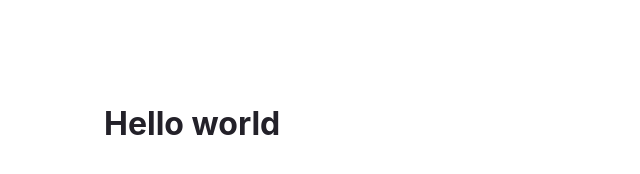
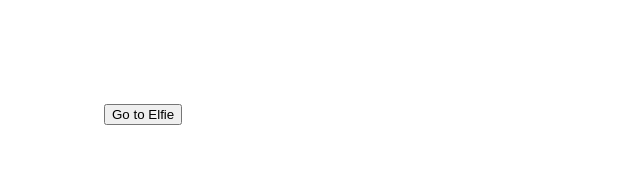
Before and after one commit to thanh-elfie/embark-login-page, a Gatsby site: page / in a window 1280 px wide. Shown: the whole page, without its empty margins (0-640 px from the left). Built offline with nearby package versions, Linux system fonts and the light colour scheme; Gatsby itself is replaced by a stand-in of ours.

Commit message:
Parse redirect url

```diff
--- a/package.json
+++ b/package.json
@@ -19,6 +19,7 @@
     "babel-plugin-styled-components": "^2.1.4",
     "gatsby": "^5.11.0",
     "gatsby-plugin-styled-components": "^6.11.0",
+    "query-string": "^8.1.0",
     "react": "^18.2.0",
     "react-dom": "^18.2.0",
     "styled-components": "^6.0.2"
--- a/src/pages/index.tsx
+++ b/src/pages/index.tsx
@@ -1,23 +1,22 @@
 import * as React from "react"
 import type { HeadFC, PageProps } from "gatsby"
+import queryString from "query-string";
 
 const pageStyles = {
-  color: "#232129",
-  padding: 96,
-  fontFamily: "-apple-system, Roboto, sans-serif, serif",
-}
-const headingStyles = {
-  marginTop: 0,
-  marginBottom: 64,
-  maxWidth: 320,
+  padding: 96
 }
 
 const IndexPage: React.FC<PageProps> = () => {
+  const handleGoToElfie = () => {
+    const params = queryString.parse(location.search);
+    const redirectBaseUri = params.redirect
+    const redirectLink = `${redirectBaseUri}/embark?action=authen&token=${params.token}`
+    const completeRedirectUrl = `${redirectBaseUri}?amv=${params.amv}&apn=${params.apn}&ibi=${params.apn}&imv=0&link=${encodeURIComponent(redirectLink)}`
+    window.location.replace(completeRedirectUrl)
+  }
   return (
     <main style={pageStyles}>
-      <h1 style={headingStyles}>
-        Hello world
-      </h1>
+      <button onClick={handleGoToElfie}>Go to Elfie</button>
     </main>
   )
 }
```
Also changed, not shown: 1 other file.
